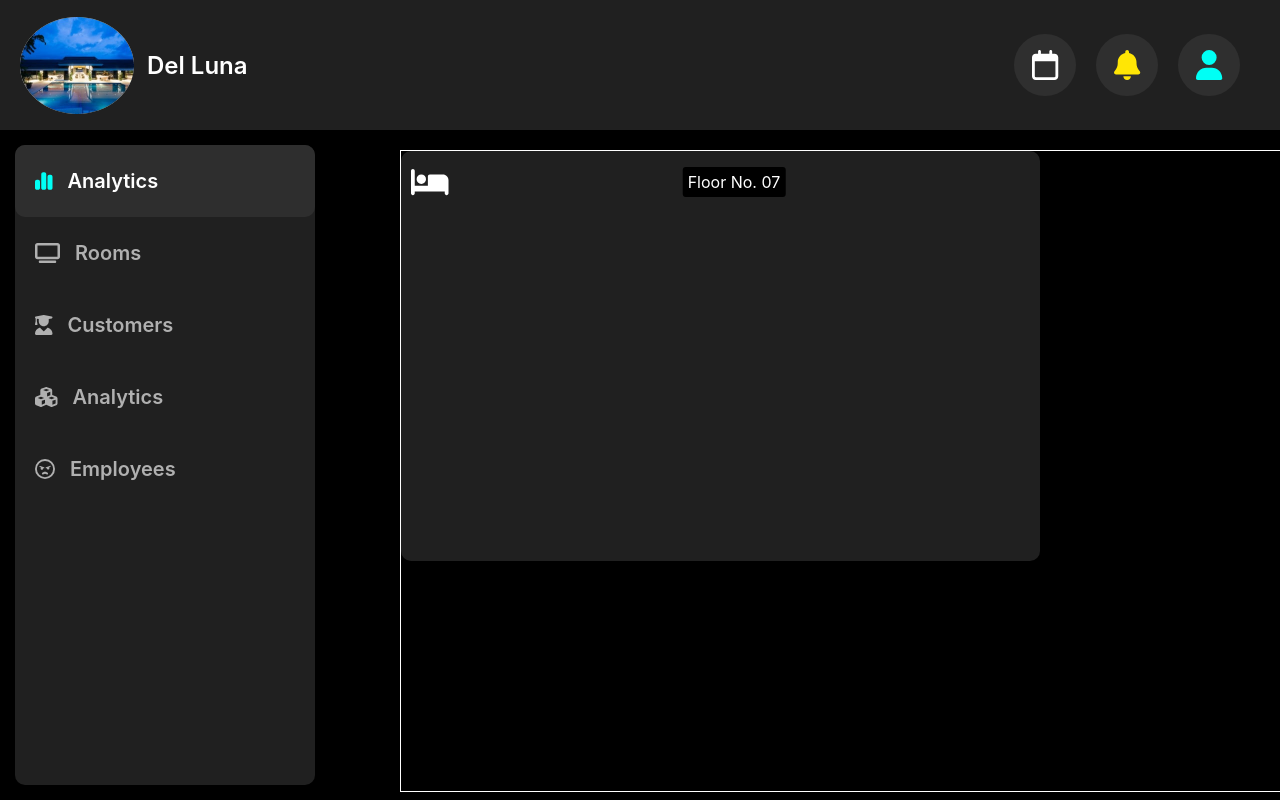
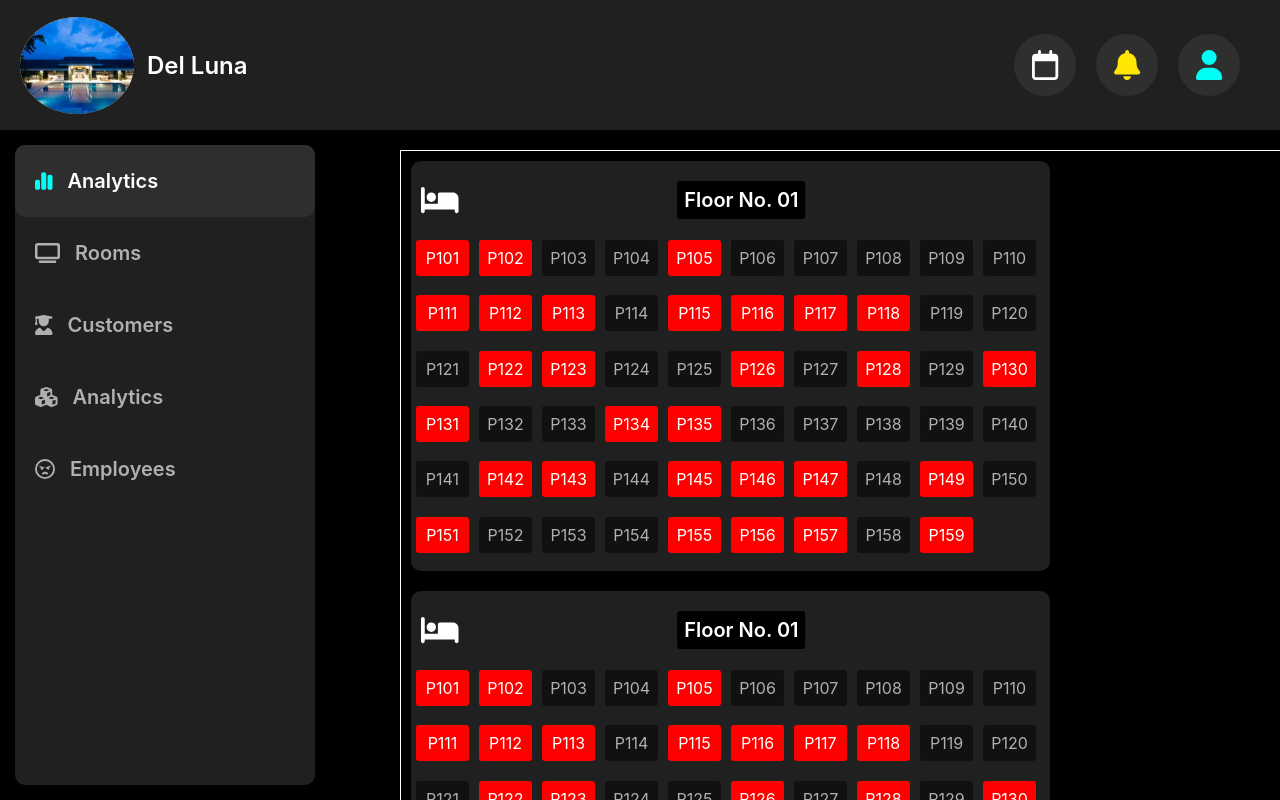
Before and after one commit to ziysqorn/Hotel-Management, a React (Create React App) app in the folder frontend/: page /rooms in a window 1280 px wide. Shown: the top 800 px of the page. Built offline with nearby package versions, Linux system fonts and the light colour scheme; the HTML template or start-up script is replaced by a standard one.

Commit message:
some animation in room component

```diff
--- a/frontend/src/App.js
+++ b/frontend/src/App.js
@@ -34,7 +34,7 @@ function App() {
           width: "80%",
           minHeight: "80%",
           // backgroundColor: "white",
-          border:"1px solid white",
+          border: "1px solid white",
           position: "absolute",
           top: "150px",
           left: "400px",
--- a/frontend/src/page/Room/Floor.js
+++ b/frontend/src/page/Room/Floor.js
@@ -12,7 +12,12 @@ export const Floor = ({ ...props }) => {
       style={{
         width: "639px",
         height: "410px",
+        margin:"10px",
         borderRadius: "10px",
+        display: "flex",
+        flexDirection: "column",
+        alignItems: "center",
+        justifyContent: "center",
         backgroundColor: myAppColor.Black.TopNavBackground,
       }}
     >
@@ -22,29 +27,64 @@ export const Floor = ({ ...props }) => {
           width: "100%",
           paddingTop: "0px",
           display: "flex",
-          flexDirection:"row",
+          flexDirection: "row",
           justifyContent: "space-between",
           alignItems: "center",
-        //   background: "white",
+          //   background: "white",
         }}
       >
-        <FontAwesomeIcon style={{marginLeft:"10px",fontSize:"30px",color:"white"}} icon={faBed} />
+        <FontAwesomeIcon
+          style={{ marginLeft: "10px", fontSize: "30px", color: "white" }}
+          icon={faBed}
+        />
         <p
           style={{
             color: "white",
             backgroundColor: "black",
-            maxWidth: 100,
+            maxWidth: 150,
+            fontSize: "20px",
+            fontWeight: 600,
             // margin: "auto",
-            alignSelf:"center",
-            transform:"translate(-10%,0)",
+            alignSelf: "center",
+            transform: "translate(-10%,0)",
             textAlign: "center",
-            padding: "5px",
+            padding: "7px",
             borderRadius: "3px",
           }}
         >
-          Floor No. {`07`}
+          Floor No. {`01`}
         </p>
         <div></div>
+      </div>
+
+      <div
+        style={{
+          flex: "1",
+          // backgroundColor: "white",
+
+          display: "flex",
+
+          flexWrap: "wrap",
+        }}
+      >
+        {props.data.map((item, index) => (
+          <div
+            key={index}
+            style={{
+              width: "53px",
+              cursor:"pointer",
+              height: "36px",
+              backgroundColor: item.Status?"#111111":"#FF0000",
+              display: "flex",
+              alignItems: "center",
+              justifyContent: "center",
+              margin: "1px 5px",
+              borderRadius: "3px",
+            }}
+          >
+            <p style={{ color:item.Status?"#B0B0B0":"white" }}>{item.RoomName}</p>
+          </div>
+        ))}
       </div>
     </div>
   );
--- a/frontend/src/page/Room/RoomsPage.js
+++ b/frontend/src/page/Room/RoomsPage.js
@@ -1,404 +1,310 @@
-import React from "react";
+import React, { useState } from "react";
 import { Floor } from "./Floor.js";
-
+import "./style.css"
 export const RoomsPage = () => {
+  const [isVisible, setIsVisible] = useState(false);
   const data = [
     {
-      RoomName:"P101",
-      RoomType:3
+      RoomName: "P101",
+      RoomType: 3,
+      Status: 0,
     },
     {
-      RoomName:"P102",
-      RoomType:1
+      RoomName: "P102",
+      RoomType: 1,
+      Status: 0,
     },
     {
-      RoomName:"P103",
-      RoomType:2
+      RoomName: "P103",
+      RoomType: 1,
+      Status: 1,
     },
     {
-      RoomName:"P104",
-      RoomType:2
+      RoomName: "P104",
+      RoomType: 2,
+      Status: 1,
     },
     {
-      RoomName:"P105",
-      RoomType:3
+      RoomName: "P105",
+      RoomType: 3,
+      Status: 0,
     },
     {
-      RoomName:"P106",
-      RoomType:3
+      RoomName: "P106",
+      RoomType: 1,
+      Status: 1,
     },
     {
-      RoomName:"P107",
-      RoomType:2
+      RoomName: "P107",
+      RoomType: 1,
+      Status: 1,
     },
     {
-      RoomName:"P108",
-      RoomType:3
+      RoomName: "P108",
+      RoomType: 2,
+      Status: 1,
     },
     {
-      RoomName:"P109",
-      RoomType:2
+      RoomName: "P109",
+      RoomType: 2,
+      Status: 1,
     },
     {
-      RoomName:"P110",
-      RoomType:3
+      RoomName: "P110",
+      RoomType: 2,
+      Status: 1,
     },
     {
-      RoomName:"P111",
-      RoomType:1
+      RoomName: "P111",
+      RoomType: 1,
+      Status: 0,
     },
     {
-      RoomName:"P112",
-      RoomType:1
+      RoomName: "P112",
+      RoomType: 1,
+      Status: 0,
     },
     {
-      RoomName:"P113",
-      RoomType:1
+      RoomName: "P113",
+      RoomType: 2,
+      Status: 0,
     },
     {
-      RoomName:"P114",
-      RoomType:3
+      RoomName: "P114",
+      RoomType: 2,
+      Status: 1,
     },
     {
-      RoomName:"P115",
-      RoomType:2
+      RoomName: "P115",
+      RoomType: 2,
+      Status: 0,
     },
     {
-      RoomName:"P116",
-      RoomType:1
+      RoomName: "P116",
+      RoomType: 3,
+      Status: 0,
     },
     {
-      RoomName:"P117",
-      RoomType:2
+      RoomName: "P117",
+      RoomType: 3,
+      Status: 0,
     },
     {
-      RoomName:"P118",
-      RoomType:2
+      RoomName: "P118",
+      RoomType: 1,
+      Status: 0,
     },
     {
-      RoomName:"P119",
-      RoomType:1
+      RoomName: "P119",
+      RoomType: 1,
+      Status: 1,
     },
     {
-      RoomName:"P120",
-      RoomType:2
+      RoomName: "P120",
+      RoomType: 3,
+      Status: 1,
     },
     {
-      RoomName:"P121",
-      RoomType:1
+      RoomName: "P121",
+      RoomType: 2,
+      Status: 1,
     },
     {
-      RoomName:"P122",
-      RoomType:2
+      RoomName: "P122",
+      RoomType: 2,
+      Status: 0,
     },
     {
-      RoomName:"P123",
-      RoomType:3
+      RoomName: "P123",
+      RoomType: 3,
+      Status: 0,
     },
     {
-      RoomName:"P124",
-      RoomType:1
+      RoomName: "P124",
+      RoomType: 3,
+      Status: 1,
     },
     {
-      RoomName:"P125",
-      RoomType:2
+      RoomName: "P125",
+      RoomType: 2,
+      Status: 1,
     },
     {
-      RoomName:"P126",
-      RoomType:2
+      RoomName: "P126",
+      RoomType: 2,
+      Status: 0,
     },
     {
-      RoomName:"P127",
-      RoomType:1
+      RoomName: "P127",
+      RoomType: 2,
+      Status: 1,
     },
     {
-      RoomName:"P128",
-      RoomType:2
+      RoomName: "P128",
+      RoomType: 1,
+      Status: 0,
     },
     {
-      RoomName:"P129",
-      RoomType:3
+      RoomName: "P129",
+      RoomType: 1,
+      Status: 1,
     },
     {
-      RoomName:"P130",
-      RoomType:1
+      RoomName: "P130",
+      RoomType: 2,
+      Status: 0,
     },
     {
-      RoomName:"P131",
-      RoomType:2
+      RoomName: "P131",
+      RoomType: 1,
+      Status: 0,
     },
     {
-      RoomName:"P132",
-      RoomType:3
+      RoomName: "P132",
+      RoomType: 1,
+      Status: 1,
     },
     {
-      RoomName:"P133",
-      RoomType:1
+      RoomName: "P133",
+      RoomType: 3,
+      Status: 1,
     },
     {
-      RoomName:"P134",
-      RoomType:3
+      RoomName: "P134",
+      RoomType: 3,
+      Status: 0,
     },
     {
-      RoomName:"P135",
-      RoomType:1
+      RoomName: "P135",
+      RoomType: 1,
+      Status: 0,
     },
     {
-      RoomName:"P136",
-      RoomType:3
+      RoomName: "P136",
+      RoomType: 1,
+      Status: 1,
     },
     {
-      RoomName:"P137",
-      RoomType:2
+      RoomName: "P137",
+      RoomType: 2,
+      Status: 1,
     },
     {
-      RoomName:"P138",
-      RoomType:2
+      RoomName: "P138",
+      RoomType: 1,
+      Status: 1,
     },
     {
-      RoomName:"P139",
-      RoomType:2
+      RoomName: "P139",
+      RoomType: 2,
+      Status: 1,
     },
     {
-      RoomName:"P140",
-      RoomType:2
+      RoomName: "P140",
+      RoomType: 1,
+      Status: 1,
     },
     {
-      RoomName:"P141",
-      RoomType:1
+      RoomName: "P141",
+      RoomType: 3,
+      Status: 1,
     },
     {
-      RoomName:"P142",
-      RoomType:1
+      RoomName: "P142",
+      RoomType: 1,
+      Status: 0,
     },
     {
-      RoomName:"P143",
-      RoomType:3
+      RoomName: "P143",
+      RoomType: 3,
+      Status: 0,
     },
     {
-      RoomName:"P144",
-      RoomType:1
+      RoomName: "P144",
+      RoomType: 3,
+      Status: 1,
     },
     {
-      RoomName:"P145",
-      RoomType:1
+      RoomName: "P145",
+      RoomType: 2,
+      Status: 0,
     },
     {
-      RoomName:"P146",
-      RoomType:1
+      RoomName: "P146",
+      RoomType: 1,
+      Status: 0,
     },
     {
-      RoomName:"P147",
-      RoomType:3
+      RoomName: "P147",
+      RoomType: 2,
+      Status: 0,
     },
     {
-      RoomName:"P148",
-      RoomType:3
+      RoomName: "P148",
+      RoomType: 3,
+      Status: 1,
     },
     {
-      RoomName:"P149",
-      RoomType:3
+      RoomName: "P149",
+      RoomType: 2,
+      Status: 0,
     },
     {
-      RoomName:"P150",
-      RoomType:1
+      RoomName: "P150",
+      RoomType: 3,
+      Status: 1,
     },
     {
-      RoomName:"P151",
-      RoomType:2
+      RoomName: "P151",
+      RoomType: 1,
+      Status: 0,
     },
     {
-      RoomName:"P152",
-      RoomType:1
+      RoomName: "P152",
+      RoomType: 3,
+      Status: 1,
     },
     {
-      RoomName:"P153",
-      RoomType:2
+      RoomName: "P153",
+      RoomType: 3,
+      Status: 1,
     },
     {
-      RoomName:"P154",
-      RoomType:2
+      RoomName: "P154",
+      RoomType: 1,
+      Status: 1,
     },
     {
-      RoomName:"P155",
-      RoomType:2
+      RoomName: "P155",
+      RoomType: 2,
+      Status: 0,
     },
     {
-      RoomName:"P156",
-      RoomType:1
+      RoomName: "P156",
+      RoomType: 2,
+      Status: 0,
     },
     {
-      RoomName:"P157",
-      RoomType:3
+      RoomName: "P157",
+      RoomType: 3,
+      Status: 0,
     },
     {
-      RoomName:"P158",
-      RoomType:1
+      RoomName: "P158",
+      RoomType: 3,
+      Status: 1,
     },
     {
-      RoomName:"P159",
-      RoomType:2
+      RoomName: "P159",
+      RoomType: 3,
+      Status: 0,
     },
-{
-      RoomName:"P160",
-      RoomType:1
-  },
-{
-      RoomName:"P161",
-      RoomType:1
-  },
-{
-      RoomName:"P162",
-      RoomType:2
-  },
-{
-      RoomName:"P163",
-      RoomType:3
-  },
-{
-      RoomName:"P164",
-      RoomType:1
-  },
-{
-      RoomName:"P165",
-      RoomType:2
-  },
-{
-      RoomName:"P166",
-      RoomType:1
-  },
-{
-      RoomName:"P167",
-      RoomType:1
-  },
-{
-      RoomName:"P168",
-      RoomType:1
-  },
-{
-      RoomName:"P169",
-      RoomType:3
-  },
-{
-      RoomName:"P170",
-      RoomType:2
-  },
-{
-      RoomName:"P171",
-      RoomType:1
-  },
-{
-      RoomName:"P172",
-      RoomType:1
-  },
-{
-      RoomName:"P173",
-      RoomType:1
-  },
-{
-      RoomName:"P174",
-      RoomType:3
-  },
-{
-      RoomName:"P175",
-      RoomType:1
-  },
-{
-      RoomName:"P176",
-      RoomType:3
-  },
-{
-      RoomName:"P177",
-      RoomType:1
-  },
-{
-      RoomName:"P178",
-      RoomType:3
-  },
-{
-      RoomName:"P179",
-      RoomType:2
-  },
-{
-      RoomName:"P180",
-      RoomType:1
-  },
-{
-      RoomName:"P181",
-      RoomType:3
-  },
-{
-      RoomName:"P182",
-      RoomType:2
-  },
-{
-      RoomName:"P183",
-      RoomType:3
-  },
-{
-      RoomName:"P184",
-      RoomType:3
-  },
-{
-      RoomName:"P185",
-      RoomType:3
-  },
-{
-      RoomName:"P186",
-      RoomType:1
-  },
-{
-      RoomName:"P187",
-      RoomType:1
-  },
-{
-      RoomName:"P188",
-      RoomType:3
-  },
-{
-      RoomName:"P189",
-      RoomType:3
-  },
-{
-      RoomName:"P190",
-      RoomType:3
-  },
-{
-      RoomName:"P191",
-      RoomType:1
-  },
-{
-      RoomName:"P192",
-      RoomType:1
-  },
-{
-      RoomName:"P193",
-      RoomType:1
-  },
-{
-      RoomName:"P194",
-      RoomType:1
-  },
-{
-      RoomName:"P195",
-      RoomType:2
-  },
-{
-      RoomName:"P196",
-      RoomType:1
-  },
-{
-      RoomName:"P197",
-      RoomType:2
-  },
-{
-      RoomName:"P198",
-      RoomType:2
-  }
-  ]
+  ];
   return (
-    <div>
-      <Floor data = {data} />
+    <div className={`fade-in ${isVisible ? "visible" : ""}`} style={{display:"flex",flexWrap:"wrap"}}>
+      <Floor data={data} />
+      <Floor data={data} />
+      <Floor data={data} />
     </div>
   );
 };
--- /dev/null
+++ b/frontend/src/page/Room/style.css
@@ -0,0 +1,14 @@
+.fade-in {
+    animation: fadeIn 0.5s ease-in-out;
+  }
+
+  @keyframes fadeIn {
+    from {
+      opacity: 0;
+      transform: translate(-30px,0);
+    }
+    to {
+        opacity: 1;
+        transform: translate(0,0);
+    }
+  }
```
Lines whose indentation alone changed are shown as unchanged.
